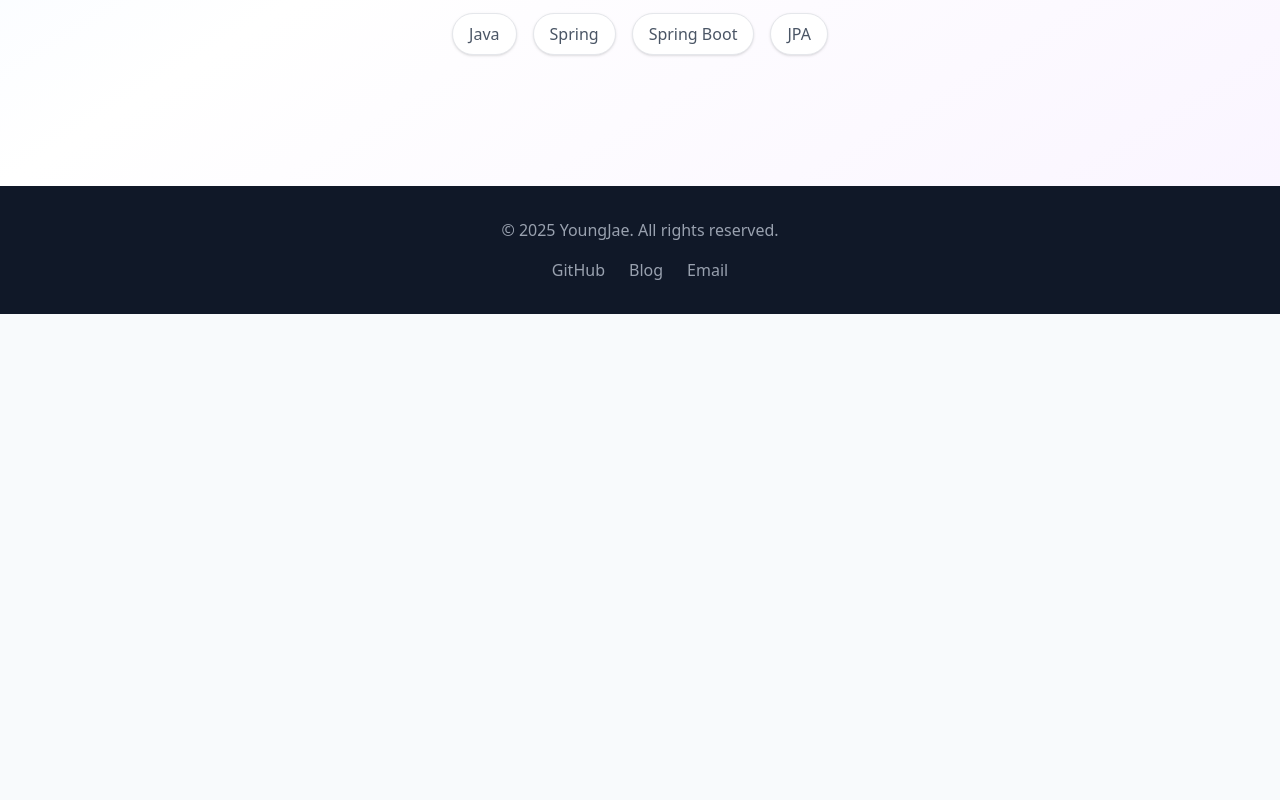
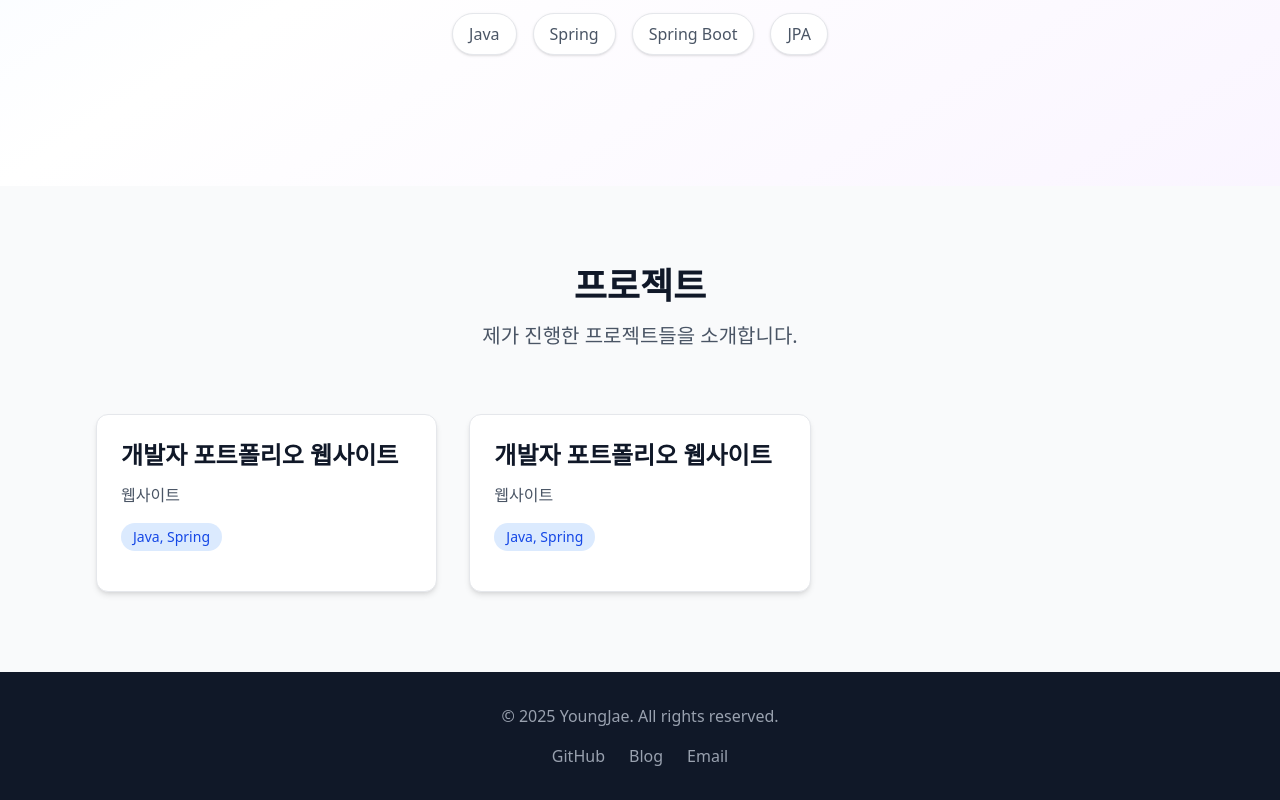
Before and after one commit to bbangjae/portfolio, a Next.js app: page / in a window 1280 px wide. Shown: the part 614-1414 px from the top of the page. Before the commit the page ends 928 px from the top, so only its background shows below. Built offline with nearby package versions, Linux system fonts and the light colour scheme.

Commit message:
feat: Projects 섹션 및 프로젝트 카드 컴포넌트 추가

```diff
--- a/src/app/page.tsx
+++ b/src/app/page.tsx
@@ -1,12 +1,14 @@
 import Navbar from "@/src/components/Navbar";
 import Footer from "@/src/components/Footer";
 import Hero from "@/src/components/Hero";
+import Projects from "@/src/components/Projects";
 
 export default function Home() {
   return (
       <>
         <Navbar/>
         <Hero />
+        <Projects />
         <Footer/>
       </>
   );
--- /dev/null
+++ b/src/components/ProjectCard.tsx
@@ -0,0 +1,53 @@
+import { Project } from "@/src/types/project";
+
+interface ProjectCardProps {
+  project: Project;
+}
+
+export default function ProjectCard({ project }: ProjectCardProps) {
+  return (
+      <div className="bg-white rounded-xl shadow-md hover:shadow-xl transition-shadow p-6 border border-gray-200">
+        <h3 className="text-2xl font-bold text-gray-900 mb-3">
+          {project.title}
+        </h3>
+
+        <p className="text-gray-600 mb-4 line-clamp-3">
+          {project.description}
+        </p>
+
+        <div className="flex flex-wrap gap-2 mb-4">
+          {project.tags.map((tag, index) => (
+              <span
+                  key={index}
+                  className="px-3 py-1 bg-blue-100 text-blue-700 rounded-full text-sm font-medium"
+              >
+            {tag}
+          </span>
+          ))}
+        </div>
+
+        <div className="flex gap-3">
+          {project.githubUrl && (
+              <a
+                  href={project.githubUrl}
+                  target="_blank"
+                  rel="noopener noreferrer"
+                  className="px-4 py-2 bg-gray-900 text-white rounded-lg text-sm font-medium hover:bg-gray-800 transition-colors"
+              >
+                GitHub
+              </a>
+          )}
+          {project.demoUrl && (
+              <a
+                  href={project.demoUrl}
+                  target="_blank"
+                  rel="noopener noreferrer"
+                  className="px-4 py-2 bg-blue-600 text-white rounded-lg text-sm font-medium hover:bg-blue-700 transition-colors"
+              >
+                데모
+              </a>
+          )}
+        </div>
+      </div>
+  );
+}
--- /dev/null
+++ b/src/components/Projects.tsx
@@ -0,0 +1,25 @@
+import { projects } from "@/src/data/projects";
+import ProjectCard from "./ProjectCard";
+
+export default function Projects() {
+  return (
+      <section id="projects" className="py-20 bg-gray-50">
+        <div className="max-w-6xl mx-auto px-4 sm:px-6 lg:px-8">
+          <div className="text-center mb-16">
+            <h2 className="text-4xl font-bold text-gray-900 mb-4">
+              프로젝트
+            </h2>
+            <p className="text-xl text-gray-600 max-w-2xl mx-auto">
+              제가 진행한 프로젝트들을 소개합니다.
+            </p>
+          </div>
+
+          <div className="grid grid-cols-1 md:grid-cols-2 lg:grid-cols-3 gap-8">
+            {projects.map((project) => (
+                <ProjectCard key={project.id} project={project} />
+            ))}
+          </div>
+        </div>
+      </section>
+  );
+}
--- /dev/null
+++ b/src/data/projects.ts
@@ -0,0 +1,20 @@
+import { Project } from "@/src/types/project";
+
+export const projects: Project[] = [
+  {
+    id: 1,
+    title: "개발자 포트폴리오 웹사이트",
+    description: "웹사이트",
+    tags: ["Java, Spring"],
+    githubUrl: "",
+    demoUrl: "",
+  },
+  {
+    id: 2,
+    title: "개발자 포트폴리오 웹사이트",
+    description: "웹사이트",
+    tags: ["Java, Spring"],
+    githubUrl: "",
+    demoUrl: "",
+  },
+];
--- /dev/null
+++ b/src/types/project.ts
@@ -0,0 +1,9 @@
+export interface Project {
+  id: number;
+  title: string;
+  description: string;
+  tags: string[];
+  imageUrl?: string;
+  demoUrl?: string;
+  githubUrl?: string;
+}
```
